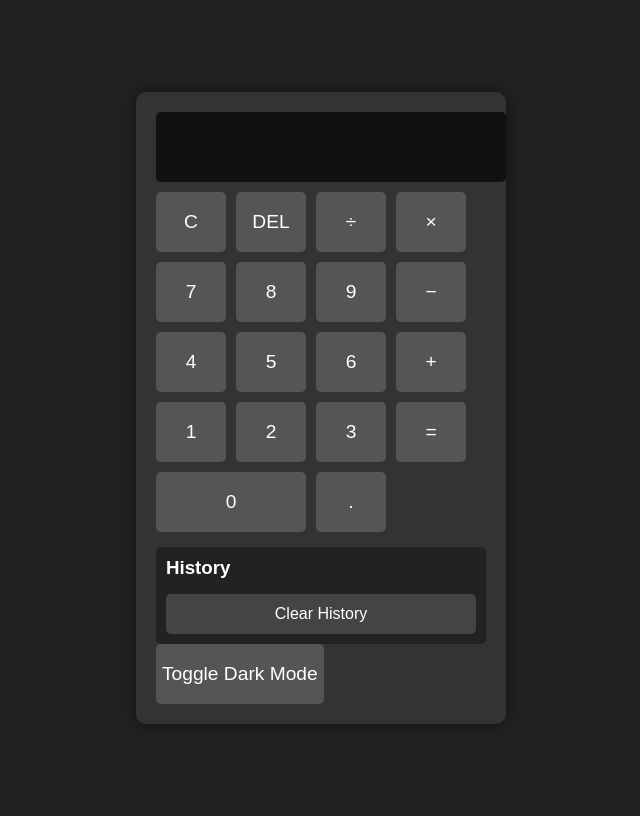
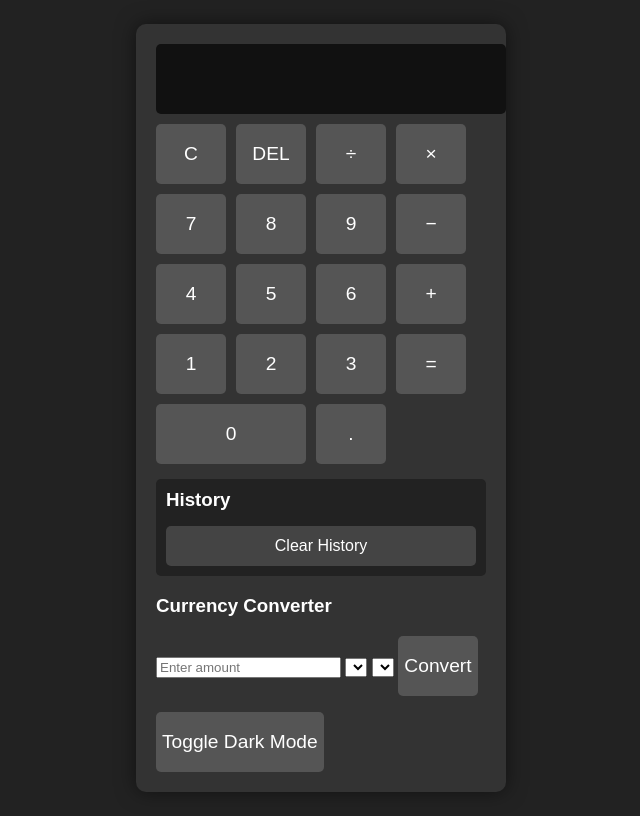
Before and after one commit to G7techglob/G24calculator-, a plain HTML site: page index.html in a window 1280 px wide. Shown: the whole page, without its empty margins (319-959 px from the left). Drawn offline with Linux system fonts and the light colour scheme.

Commit message:
Add currency converter section to index.html

```diff
--- a/index.html
+++ b/index.html
@@ -40,7 +40,14 @@
       <ul id="history"></ul>
       <button id="clear-history">Clear History</button>
     </div>
-
+<div class="currency-container">
+  <h3>Currency Converter</h3>
+  <input type="number" id="amount" placeholder="Enter amount">
+  <select id="fromCurrency"></select>
+  <select id="toCurrency"></select>
+  <button onclick="convertCurrency()">Convert</button>
+  <p id="conversionResult"></p>
+</div>
     <!-- Dark mode toggle -->
     <button id="toggle-theme">Toggle Dark Mode</button>
   </div>
```
